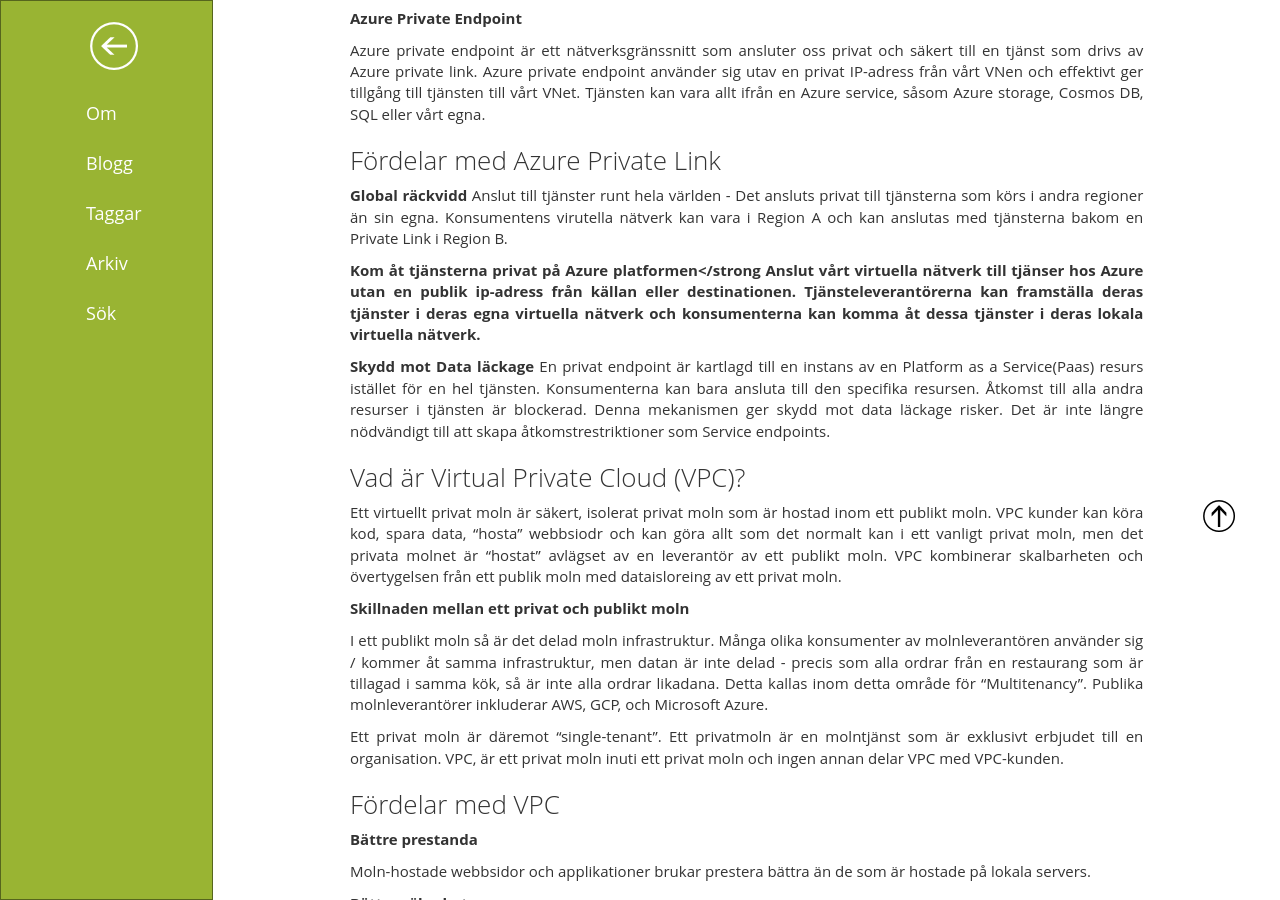
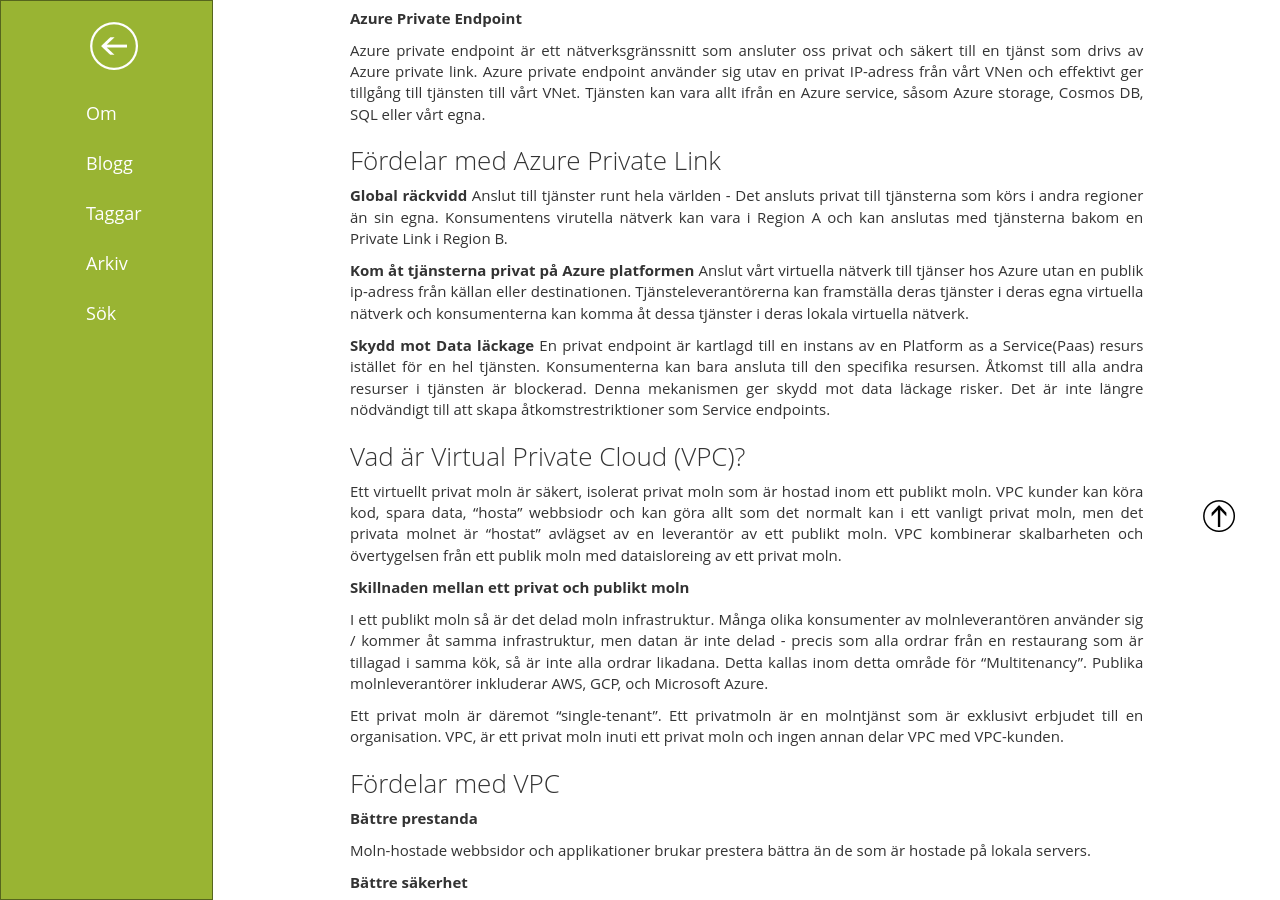
Before and after one commit to KevinKallin/KevinKallin.github.io, a Jekyll site: the page built from _posts/2021-09-28-Nätverk-i-molnet.md, in a window 1280 px wide and 900 px high, scrolled down 667 px. Built offline with Jekyll 4.4.1, drawn with Linux system fonts in a browser that asks for light colours; our own code applies the rules of GitHub Pages for plain Markdown files; a script that is not in the unit is left out; comment, search, counter and statistics services are not loaded.

Commit message:
Update 2021-09-28-Nätverk-i-molnet.md

```diff
--- a/_posts/2021-09-28-Nätverk-i-molnet.md
+++ b/_posts/2021-09-28-Nätverk-i-molnet.md
@@ -47,7 +47,7 @@
 Konsumentens virutella nätverk kan vara i Region A och kan anslutas med tjänsterna bakom en Private Link i Region B.
 
 
-<strong>Kom åt tjänsterna privat på Azure platformen</strong
+<strong>Kom åt tjänsterna privat på Azure platformen</strong>
 Anslut vårt virtuella nätverk till tjänser hos Azure utan en publik ip-adress från källan eller destinationen.
 Tjänsteleverantörerna kan framställa deras tjänster i deras egna virtuella nätverk och konsumenterna kan komma åt dessa tjänster
 i deras lokala virtuella nätverk.
```
